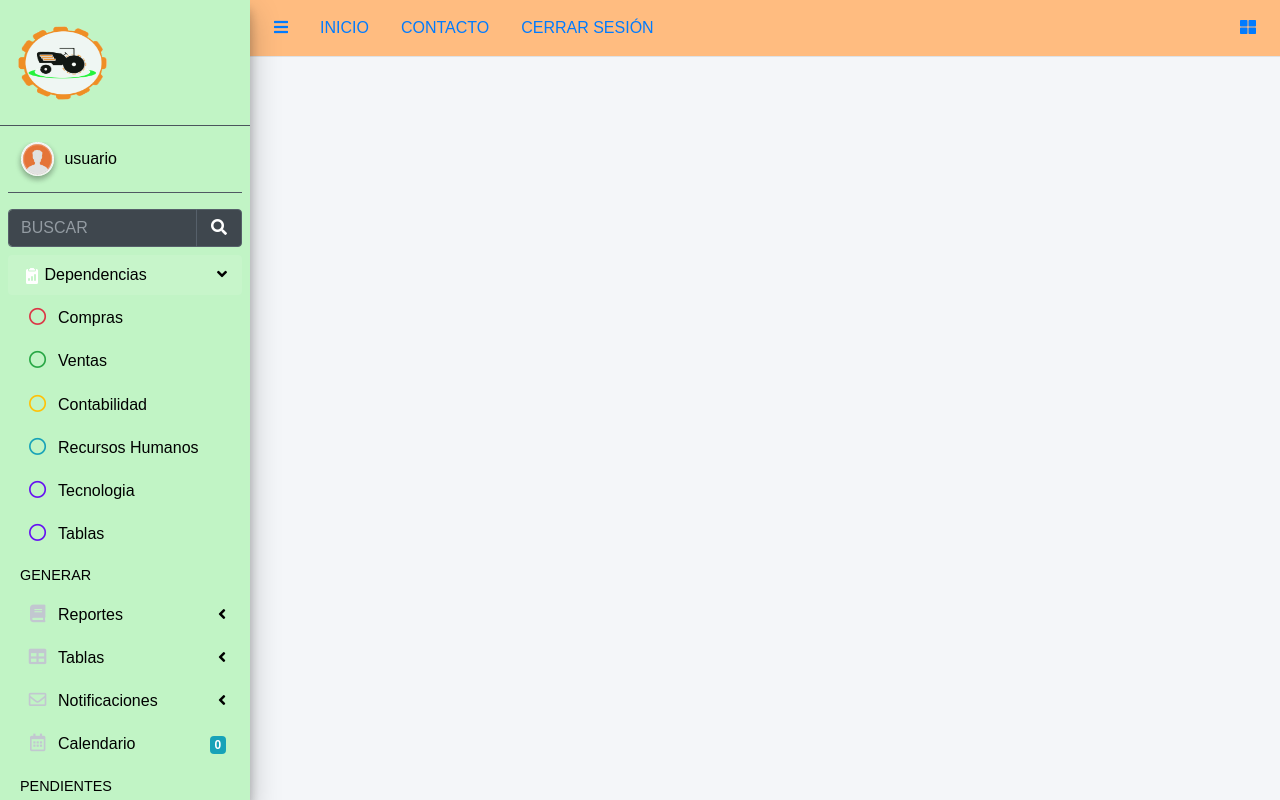
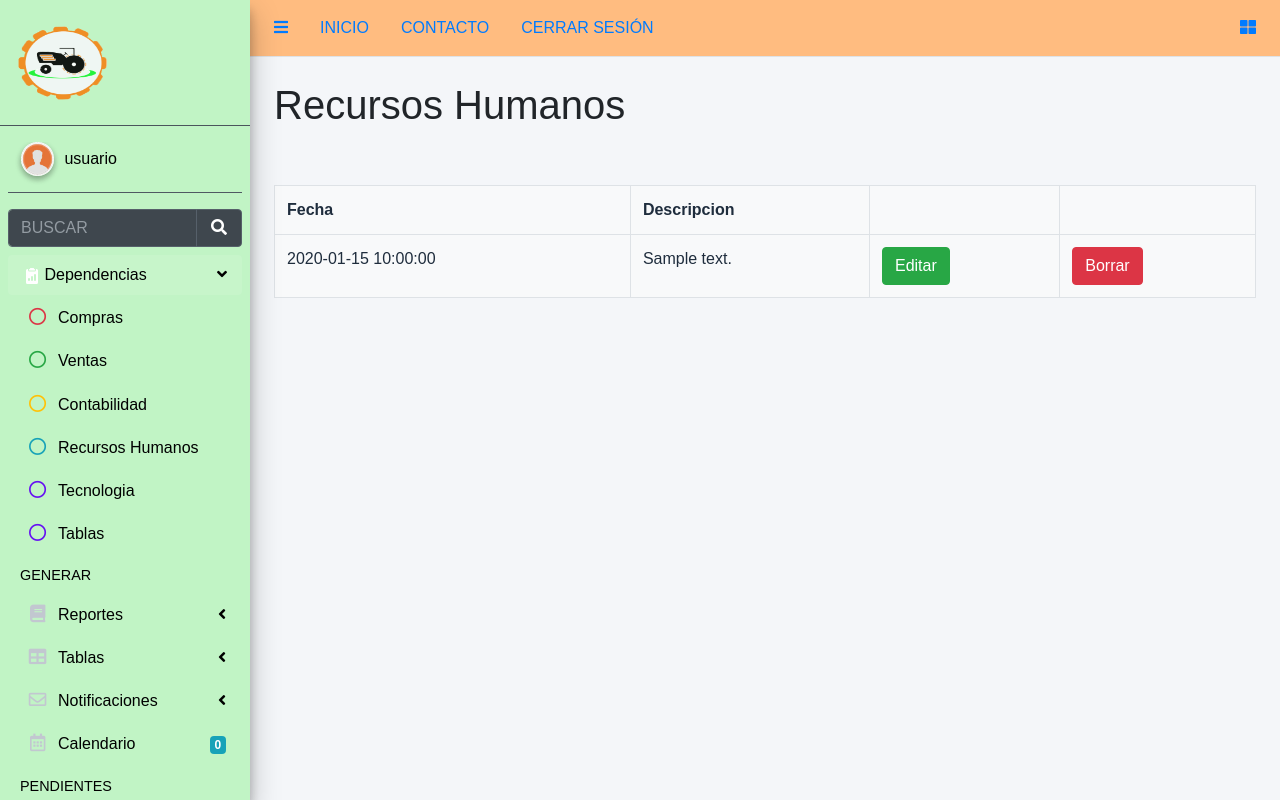
Before and after one commit to adreno87/Taller-Agroindustrial-del-sinu, a PHP site: page /R_Humanos.php in a window 1280 px wide. Run offline with PHP 8.4, Linux system fonts and the light colour scheme; the visitor is signed in with stand-in values (Sample User, id 1); tables that the repository leaves empty or names only in its code hold one stand-in row (values such as "Sample post"); some libraries are stand-ins or nearby versions.

Commit message:
tabla consulta

```diff
--- a/R_Humanos.php
+++ b/R_Humanos.php
@@ -12,11 +12,48 @@
 
     <!-- Content Wrapper. Contains page content -->
     <div class="content-wrapper">
+    <!-- <div class="breadcrumb-item active"> -->
+        <br>
+    <main role="main" class="col-md-9 ml-sm-auto col-lg-12 px-md-4">
+        <h1>Recursos Humanos</h1>
+        <br>
+        <div id="formulario">
+        </div>
+        <br>
+        <div id="consulta" >
+            <table class="table table-bordered bg-light" >
+                <tr>
+                    <th>Fecha</th>
+                    <th>Descripcion</th>
+                    <th></th>
+                    <th></th>
+                </tr>
+                <?php
+                $consulta_r = "SELECT * FROM recursos_humanos order by fecha desc";
+                $resultado_r = mysqli_query($conexion, $consulta_r) or die("Error en la consulta");
+                while ($humanos = mysqli_fetch_array($resultado_r)) {
+
+                ?>
+                <tr>
+                    <td><?php echo $humanos['fecha']; ?></td>
+                    <td><?php echo $humanos['descripcion']; ?></td>
+                    <td><button title="Editar" type="button" class="btn btn-success">Editar</button></td>
+                    <td><button title="Borrar" type="button" class="btn btn-danger">Borrar</button></td>
+                </tr>
+                <?php
+                } ?>
+            </table>
+        </div>
 
 
 
 
 
+
+    </main>
+
+
+    </div>
 
 
 
```
Lines whose indentation alone changed are shown as unchanged.
